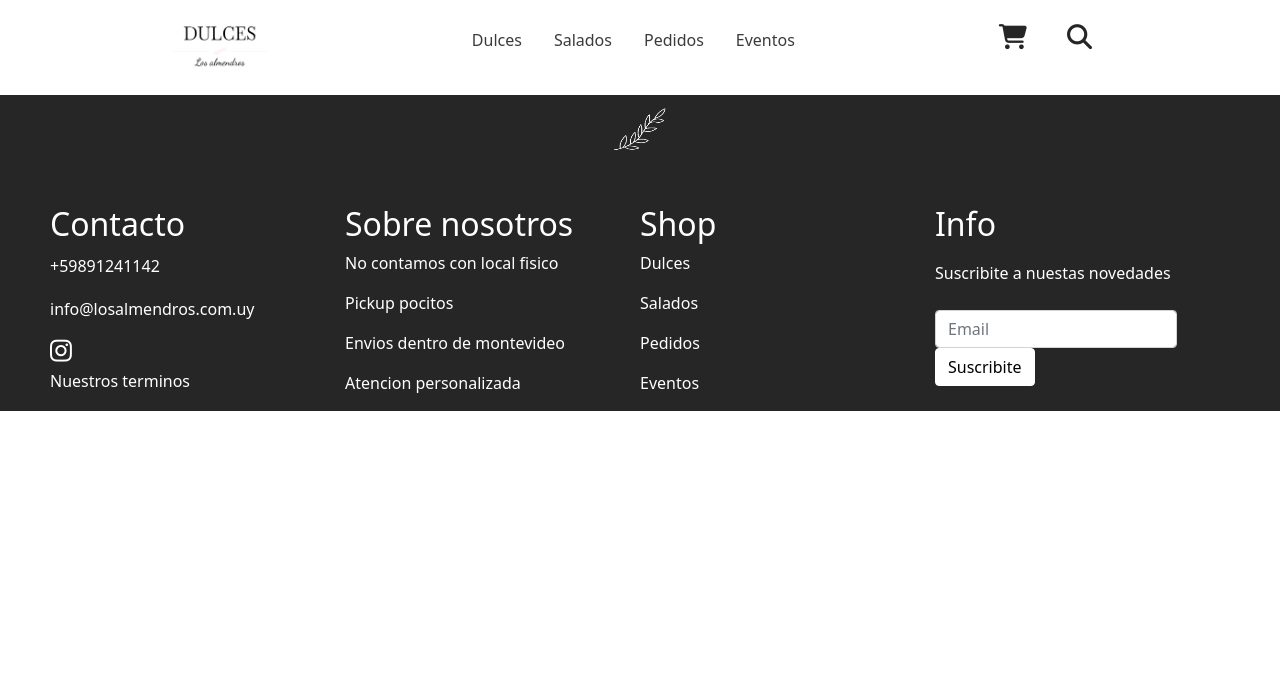
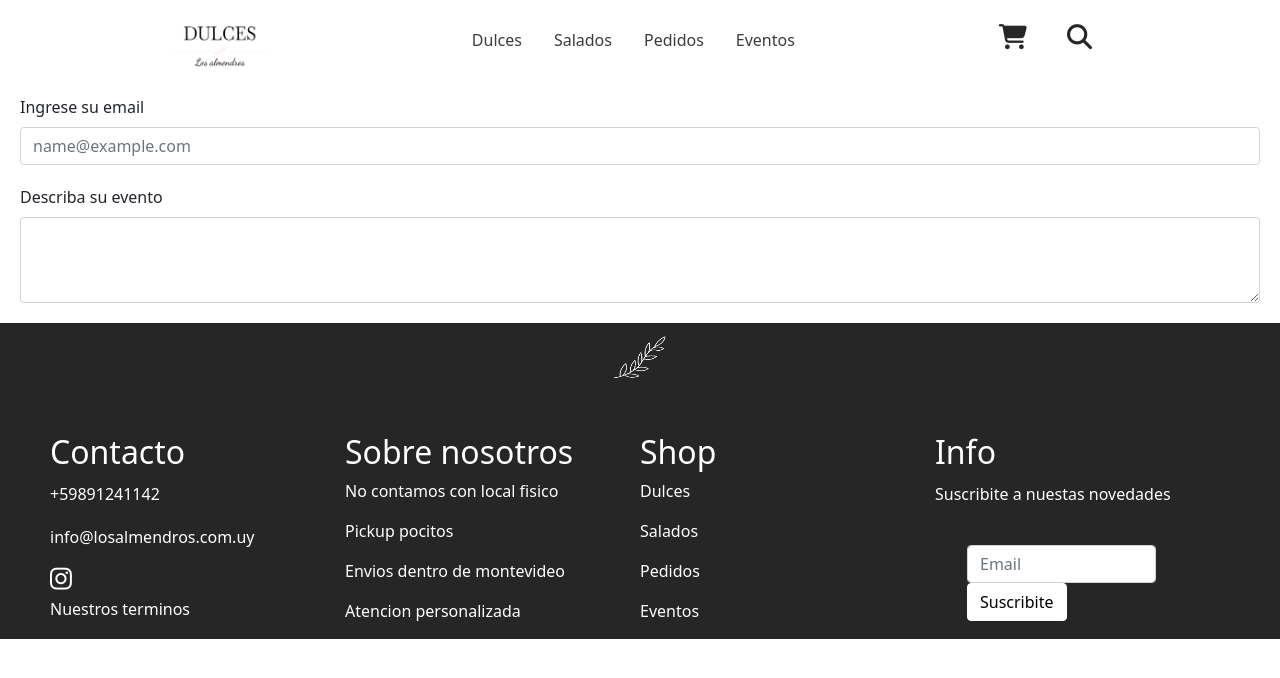
Before and after one commit to LucasMaciel01/los-almendros, a website: page pages/eventos.html in a window 1280 px wide. Drawn offline with nearby package versions, Linux system fonts and the light colour scheme.

Commit message:
pedidosye

```diff
--- a/pages/eventos.html
+++ b/pages/eventos.html
@@ -42,6 +42,17 @@
         </div>
     </header>
     <!-- Fin header -->
+
+    <section>
+        <div class="mb-3">
+            <label for="exampleFormControlInput1" class="form-label">Ingrese su email</label>
+            <input type="email" class="form-control" id="exampleFormControlInput1" placeholder="name@example.com">
+        </div>
+        <div class="mb-3">
+            <label for="exampleFormControlTextarea1" class="form-label">Describa su evento</label>
+            <textarea class="form-control" id="exampleFormControlTextarea1" rows="3"></textarea>
+        </div>
+    </section>
 
 
     <!-- Footer -->
--- /dev/null
+++ b/scss/_pedidosye.scss
@@ -0,0 +1,3 @@
+.mb-3 {
+    margin: 20px;
+}
--- a/scss/style.scss
+++ b/scss/style.scss
@@ -18,3 +18,4 @@ $link-color:                              #3b3b3b;
 @import "btnp";
 @import "selecp";
 @import "footer";
+@import "pedidosye";
```
Also changed, not shown: pages/pedidos.html (+10 -0 lines), css/style.css, 1 other file.
